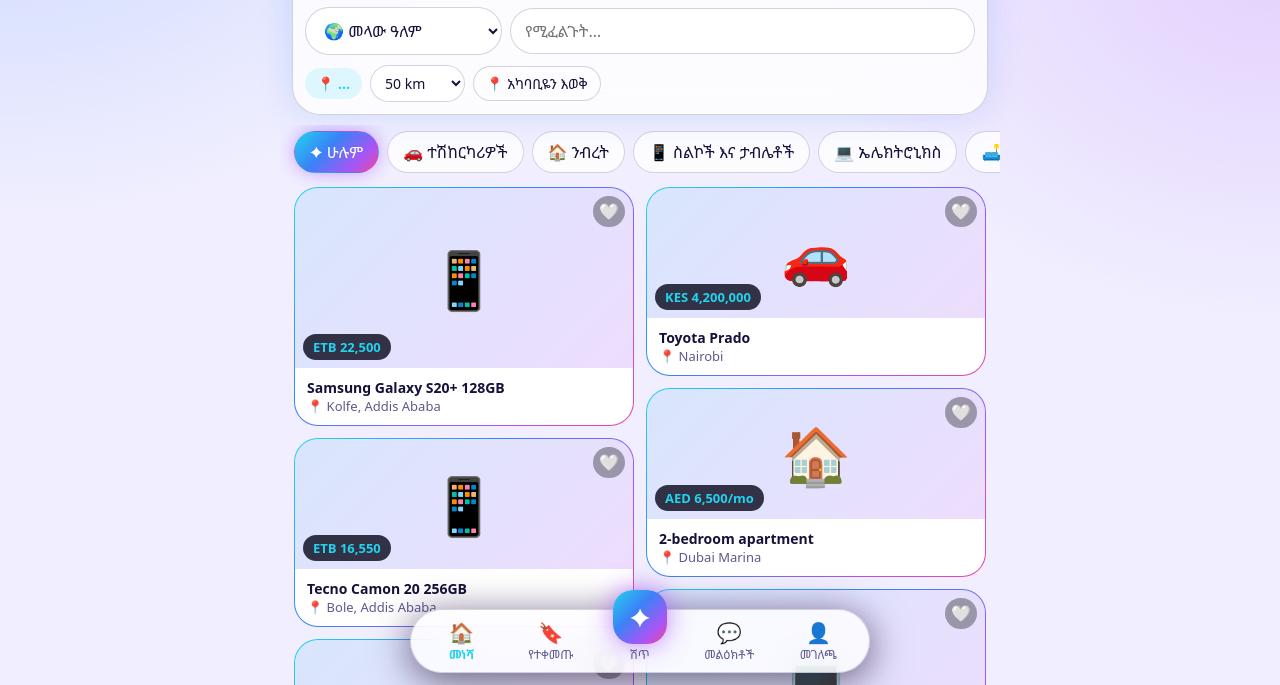
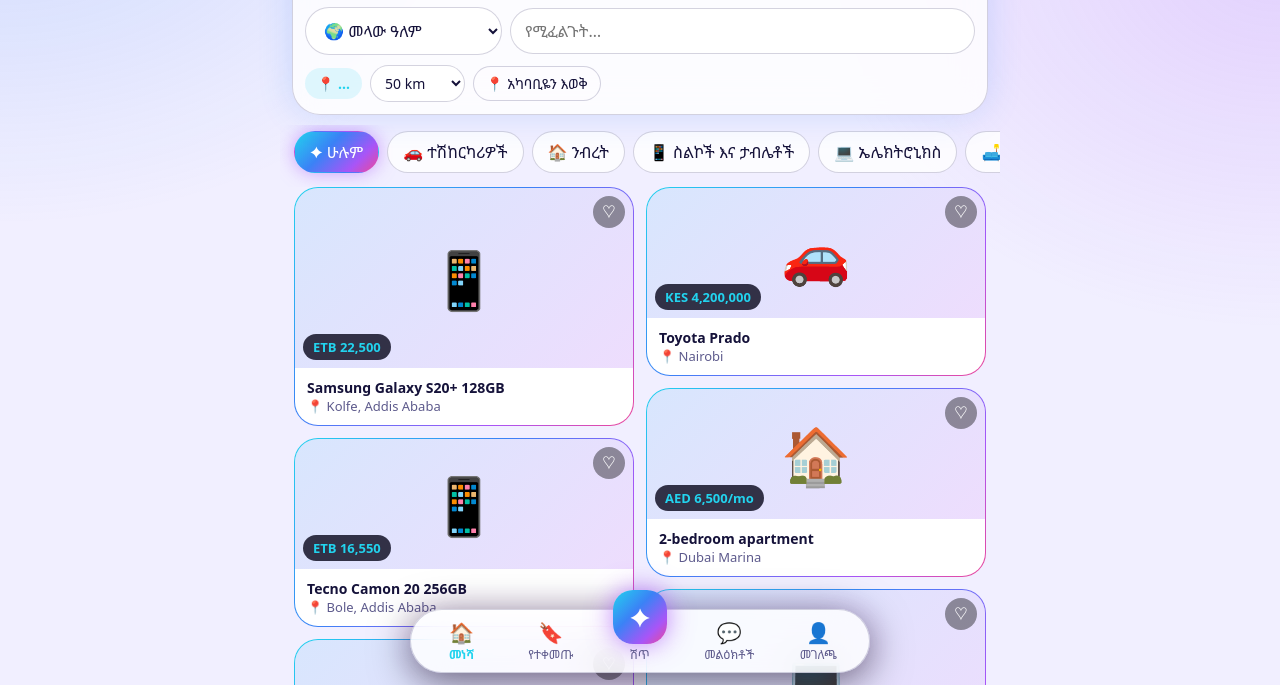
Before and after one commit to kirubelsetegn0-art/fantaye, a website: page www/index.html in a window 1280 px wide. Shown: the part 115-800 px from the top of the page. Drawn offline with Linux system fonts and the light colour scheme.

Commit message:
Add files via upload

```diff
--- a/www/index.html
+++ b/www/index.html
@@ -31,7 +31,7 @@ textarea{border-radius:18px}select{width:auto;max-width:48%}#q{flex:1}
 .pic{height:130px;display:grid;place-items:center;font-size:56px;background:linear-gradient(135deg,#3b82f633,#a855f733);position:relative}
 .item:nth-child(3n+1) .pic{height:180px}
 .badge{position:absolute;left:8px;bottom:8px;background:#07061acc;color:#22d3ee;padding:4px 10px;border-radius:99px;font-weight:800;font-size:13px}
-.heart{position:absolute;top:8px;right:8px;background:#0005;border:0;border-radius:99px;padding:6px;font-size:16px;cursor:pointer}
+.heart{position:absolute;top:8px;right:8px;background:#0006;color:#fff;border:0;border-radius:99px;width:32px;height:32px;font-size:18px;line-height:1;cursor:pointer}
 .pic img{width:100%;height:100%;object-fit:cover;position:absolute;inset:0}.thumbs{display:flex;gap:8px;flex-wrap:wrap}.th{position:relative;width:68px;height:68px;border-radius:14px;overflow:hidden;border:1px solid var(--line)}.th img{width:100%;height:100%;object-fit:cover}.th button{position:absolute;top:2px;right:2px;background:#000a;color:#fff;border:0;border-radius:99px;width:20px;height:20px;cursor:pointer;line-height:1}.add{width:68px;height:68px;border-radius:14px;border:1.5px dashed var(--mu);display:grid;place-items:center;font-size:26px;color:var(--mu);cursor:pointer}.gal{display:flex;gap:8px;overflow-x:auto;scroll-snap-type:x mandatory}.gal img{flex:none;width:100%;max-height:260px;object-fit:cover;border-radius:16px;scroll-snap-align:center}
 .msgs{display:flex;flex-direction:column;gap:8px;margin:12px 0;max-height:50vh;overflow-y:auto}.bub{align-self:flex-end;background:var(--g);color:#fff;padding:9px 14px;border-radius:18px 18px 4px 18px;max-width:80%;word-break:break-word}.snd{display:flex;gap:8px}
 .pcard{display:flex;gap:12px;align-items:center;padding:12px;border-radius:20px;border:1px solid var(--line);margin:12px 0;background:var(--card)}.av{width:52px;height:52px;border-radius:18px;background:var(--g);color:#fff;display:grid;place-items:center;font-size:22px;font-weight:800;flex:none}
@@ -93,7 +93,7 @@ const MK="msgBtn send typeMsg back demo".split(" ");
 const N={en:["ads","Member since"],am:["ማስታወቂያዎች","አባል የሆኑት"],ar:["إعلانات","عضو منذ"],es:["anuncios","Miembro desde"],fr:["annonces","Membre depuis"],zh:["条广告","加入时间"]};
 let pend=[],chat=null,chats=ld("fy2_chats",{});
 function toast(s){const e=$("toast");e.textContent=s;e.style.display="block";clearTimeout(toast.h);toast.h=setTimeout(()=>e.style.display="none",2600)}
-function card(x){return `<article class="item" data-id="${x.id}"><div class="pic">${x.imgs&&x.imgs[0]?`<img src="${x.imgs[0]}" alt="">`:ICO[x.c]}<button class="heart" data-h="${x.id}">${saved.includes(x.id)?"❤️":"🤍"}</button><span class="badge">${esc(x.p)}</span></div><div class="info"><b>${esc(x.t)}</b><div class="mu">📍 ${esc(x.city)}${x.dist!=null?" · "+x.dist+" km":""}</div></div></article>`}
+function card(x){return `<article class="item" data-id="${x.id}"><div class="pic">${x.imgs&&x.imgs[0]?`<img src="${x.imgs[0]}" alt="">`:ICO[x.c]}<button class="heart" data-h="${x.id}">${saved.includes(x.id)?'<span style="color:#ec4899">♥</span>':"♡"}</button><span class="badge">${esc(x.p)}</span></div><div class="info"><b>${esc(x.t)}</b><div class="mu">📍 ${esc(x.city)}${x.dist!=null?" · "+x.dist+" km":""}</div></div></article>`}
 const empty=(i,s)=>`<div class="empty"><b>${i}</b>${s}</div>`;
 function filtered(){const q=$("q").value.toLowerCase();
   return items.map(x=>({...x,dist:me&&x.lat!=null?Math.round(km(me,x)):null})).filter(x=>(!country||x.co===country)&&(cat<0||x.c===cat)&&(x.t+x.city).toLowerCase().includes(q)&&(!rad||!me||(x.dist!=null&&x.dist<=rad))).sort((a,b)=>(a.dist??1e9)-(b.dist??1e9))}
```
